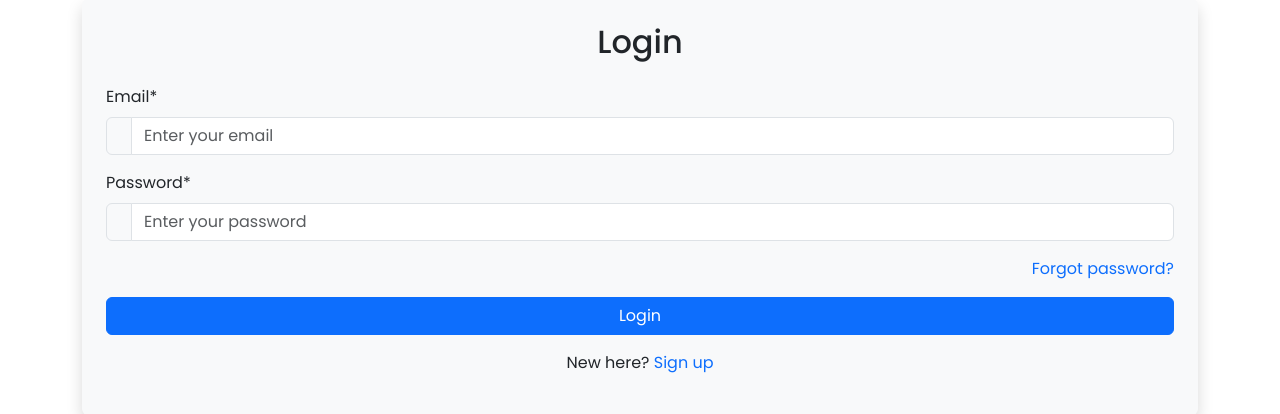
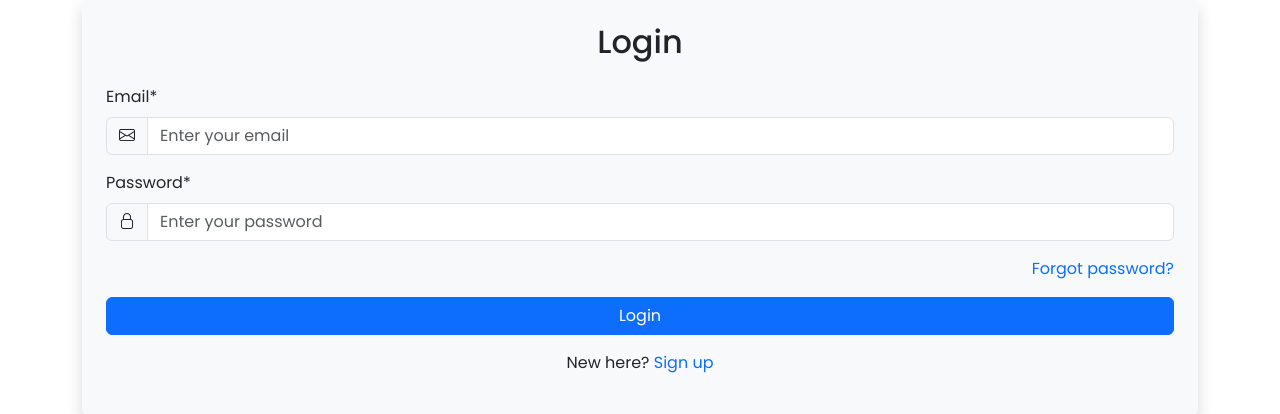
Before and after one commit to Lushfadeds/App-Development-Project, a Flask app: page /login in a window 1280 px wide. Shown: the part 279-693 px from the top of the page. Run offline with Flask 3, Linux system fonts and the light colour scheme; some libraries are stand-ins or nearby versions.

Commit message:
added 2 files

```diff
--- a/templates/login.html
+++ b/templates/login.html
@@ -2,6 +2,7 @@
 
 {% block content %}
 <link href="{{ url_for('static', filename='login.css') }}" rel="stylesheet">
+<link href="https://cdn.jsdelivr.net/npm/bootstrap-icons/font/bootstrap-icons.css" rel="stylesheet">
 
 <div class="container mt-5">
     <!-- Logo Section -->
```
Also changed, not shown: instance/rewards.db.
